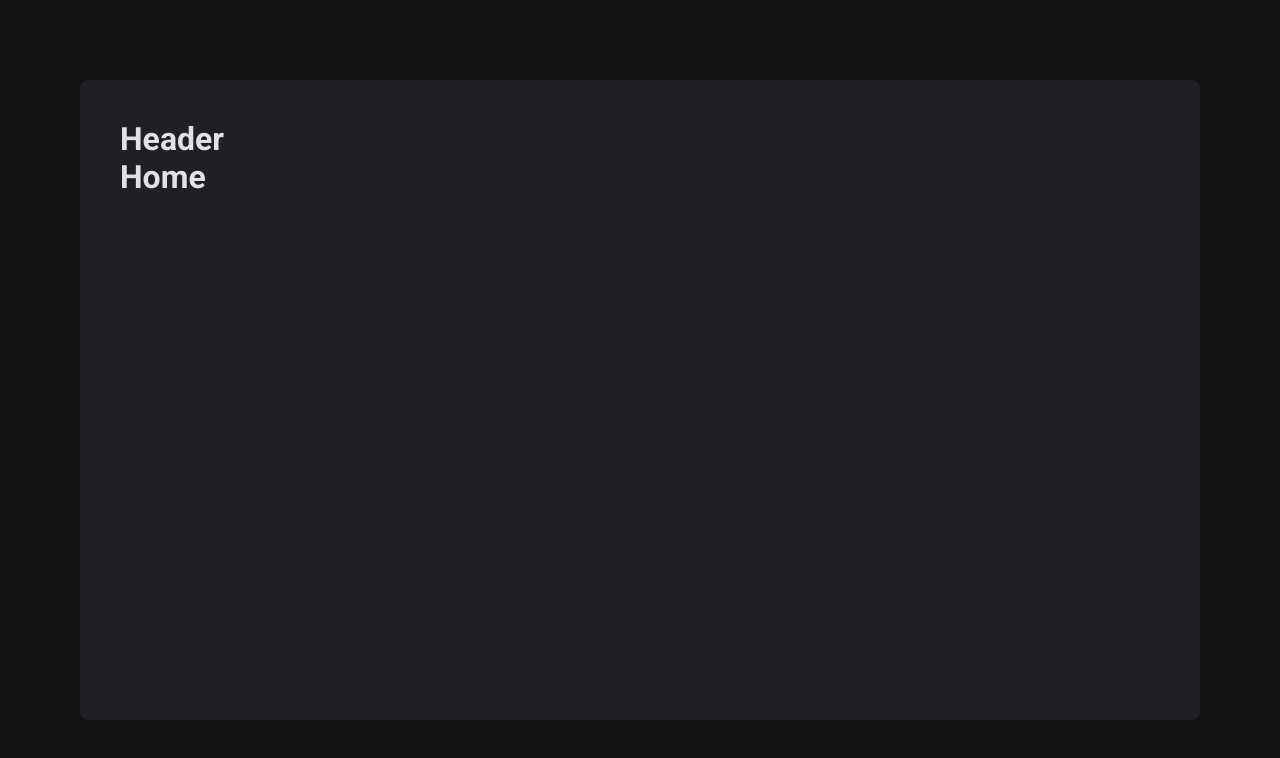
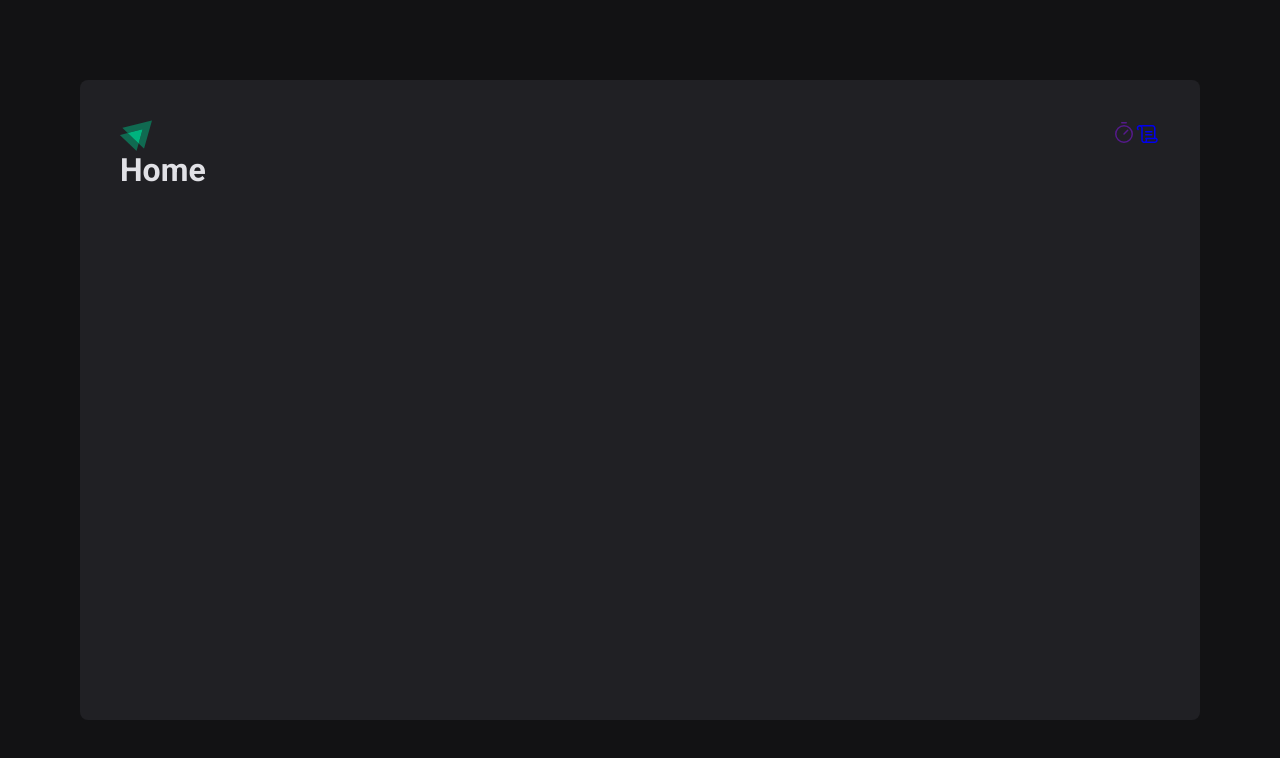
Before and after one commit to GuiPariz/igniteTimer, a React (Vite) app: page / in a window 1280 px wide. Shown: the top 758 px of the page. Built offline with nearby package versions, Linux system fonts and the light colour scheme.

Commit message:
feat: add phosphor-react lib and import someone icons

```diff
--- a/package.json
+++ b/package.json
@@ -9,6 +9,7 @@
     "preview": "vite preview"
   },
   "dependencies": {
+    "phosphor-react": "^1.4.1",
     "react": "^18.2.0",
     "react-dom": "^18.2.0",
     "react-router-dom": "^6.8.1",
--- /dev/null
+++ b/src/assets/icons/igniteLogo.tsx
@@ -0,0 +1,26 @@
+export default function IgniteLogo() {
+  return (
+    <svg
+      width="32"
+      height="31"
+      viewBox="0 0 32 31"
+      fill="none"
+      xmlns="http://www.w3.org/2000/svg"
+    >
+      <path
+        opacity="0.5"
+        d="M31.9932 0.586229L24.1638 28.374C24.124 28.5001 23.9647 28.5379 23.8718 28.4496L18.6301 23.4673L22.5581 9.54187C22.5979 9.41574 22.4785 9.30222 22.3458 9.34006L7.69549 13.0737L2.48031 8.11654C2.38742 8.02824 2.42723 7.87688 2.55993 7.83904L31.7809 0.384412C31.9136 0.359184 32.033 0.472707 31.9932 0.586229Z"
+        fill="#00B37E"
+      />
+      <path
+        opacity="0.5"
+        d="M18.6289 23.4678L16.6118 30.6576C16.572 30.7837 16.4128 30.8215 16.3199 30.7332L0.0506254 15.2816C-0.0422659 15.1933 -0.00245554 15.0419 0.130246 15.0041L7.69425 13.0742L18.6289 23.4678Z"
+        fill="#00B37E"
+      />
+      <path
+        d="M22.5579 9.54124L18.6299 23.4666L7.69531 13.073L22.3456 9.33942C22.4783 9.30158 22.5977 9.41511 22.5579 9.54124Z"
+        fill="#00B37E"
+      />
+    </svg>
+  );
+}
--- a/src/components/Header/index.tsx
+++ b/src/components/Header/index.tsx
@@ -1,5 +1,19 @@
+import IgniteLogo from "../../assets/icons/igniteLogo";
+import { HeaderContainer, Menu } from "./styles";
+import {Timer, Scroll} from 'phosphor-react'
+
 export default function Header(){
   return(
-    <h1>Header</h1>
+    <HeaderContainer>
+      <IgniteLogo/>
+      <Menu>
+        <a href="">
+          <Timer size={24}/>
+        </a>
+        <a href="history">
+          <Scroll size={24}/>
+        </a>
+      </Menu>
+    </HeaderContainer>
   )
 }
--- /dev/null
+++ b/src/components/Header/styles.ts
@@ -0,0 +1,11 @@
+import styled from "styled-components";
+
+export const HeaderContainer = styled.header`
+  display: flex;
+  align-items: center;
+  justify-content: space-between;
+`
+
+export const Menu = styled.div`
+  gap: 32px;
+`
--- a/src/pages/layouts/DefaultLayout/styles.ts
+++ b/src/pages/layouts/DefaultLayout/styles.ts
@@ -6,5 +6,7 @@ export const LayoutContainer = styled.div`
   margin: 5rem auto;
   border-radius: 8px;
   padding: 2.5rem;
+  display: flex;
+  flex-direction: column;
   background-color: ${props => props.theme.gray[2]};
 `
```
Also changed, not shown: 1 other file (tests, documents, lock files or other folders).
